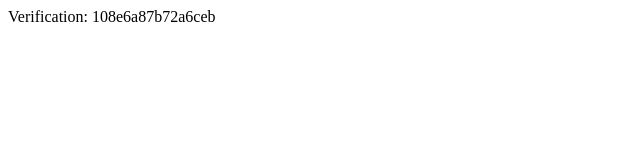
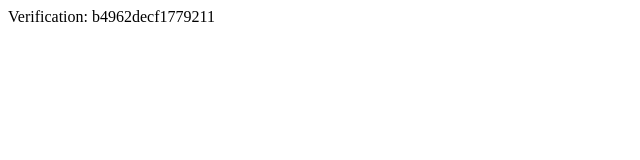
Before and after one commit to Izura1419/Izura1419.github.io, a plain HTML site: page yandex_b4962decf1779211.html in a window 1280 px wide. Shown: the full height of the page, 0-640 px from the left. Drawn offline with Linux system fonts and the light colour scheme.

Commit message:
поменял файл для яндекса

```diff
--- a/yandex_108e6a87b72a6ceb.html
+++ b/yandex_b4962decf1779211.html
@@ -6,6 +6,6 @@
 	<title>yes</title>
 </head>
 <body>
-	Verification: 108e6a87b72a6ceb
+	Verification: b4962decf1779211
 </body>
 </html>
```
